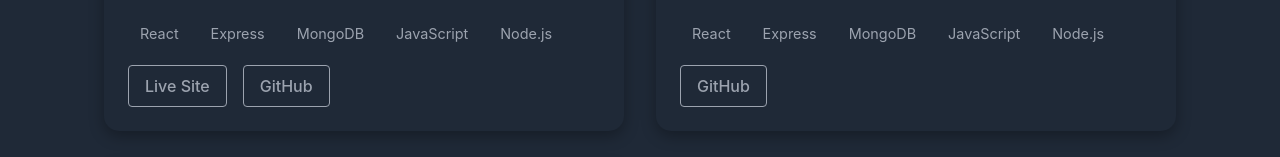
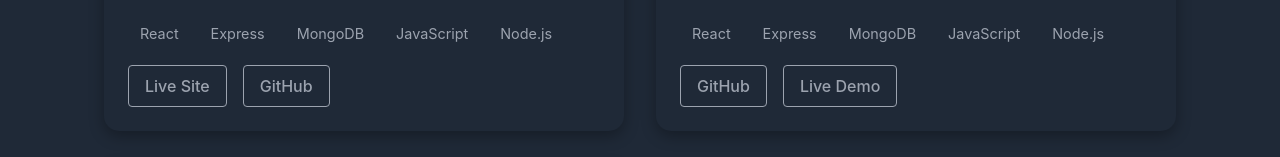
Before and after one commit to AmielHalili/my-portfolio, a React (Vite) app: page / in a window 1280 px wide. Shown: the part 4518-4675 px from the top of the page. Built offline with nearby package versions, Linux system fonts and the light colour scheme.

Commit message:
Added photo and demo for wander journal

```diff
--- a/src/components/Projects.jsx
+++ b/src/components/Projects.jsx
@@ -4,6 +4,12 @@ import '../styles/Projects.css';
 import ecosensepage from '../projects/ecosensepage.png';
 import dermadetectpage from '../projects/DermadetectPage.png';
 import wanderitinerarypage from '../projects/wanderitinerarypage.png';
+import wanderjournalpage from '../projects/WanderJournalPage.png';
+
+
+
+
+
 const Projects = () => {
   const navigate = useNavigate();
 
@@ -128,7 +134,7 @@ const Projects = () => {
               <div className="control-circle green"></div>
             </div>
             <div className="project-image">
-              <img src="/path-to-project-image-3.jpg" alt="Wander Journal" />
+              <img src={wanderjournalpage} alt="Wander Journal" />
             </div>
             <div className="project-content">
               <h3>Wander - Journal</h3>
@@ -145,6 +151,8 @@ const Projects = () => {
               <div className="project-links">
                 {/* <a href="#" target="_blank" rel="noopener noreferrer" onClick={(e) => e.stopPropagation()}>Live Demo</a> */}
                 <a href="https://github.com/tim56rus/travel-guide" target="_blank" rel="noopener noreferrer" onClick={(e) => e.stopPropagation()}>GitHub</a>
+                <a href="https://www.youtube.com/watch?v=7S6OhmtESoc" target="_blank" rel="noopener noreferrer" onClick={(e) => e.stopPropagation()}>Live Demo</a>
+
               </div>
             </div>
           </div>
--- a/src/pages/ProjectDetails.jsx
+++ b/src/pages/ProjectDetails.jsx
@@ -153,6 +153,7 @@ const ProjectDetails = () => {
       ],
       technologies: ["React", "Express", "MongoDB", "JavaScript", "Node.js"],
       github: "https://github.com/tim56rus/travel-guide",
+      demo: "https://www.youtube.com/watch?v=7S6OhmtESoc",
       image: wanderlogo,
     },
     whooga: {
```
Also changed, not shown: 1 other file (tests, documents, lock files or other folders).
